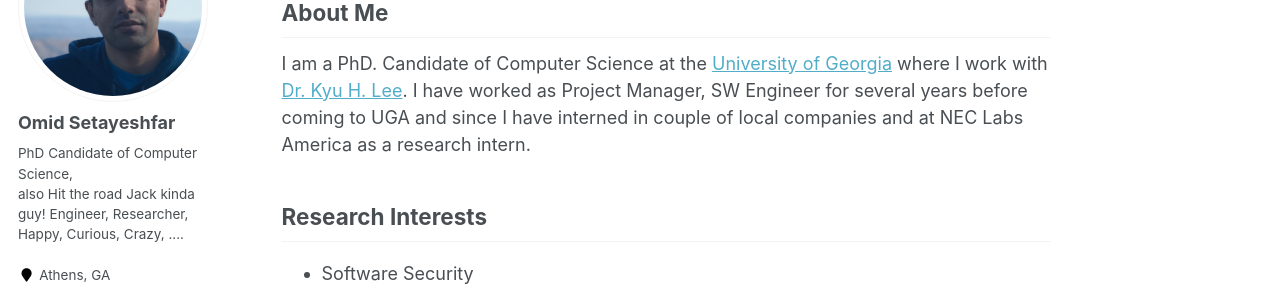
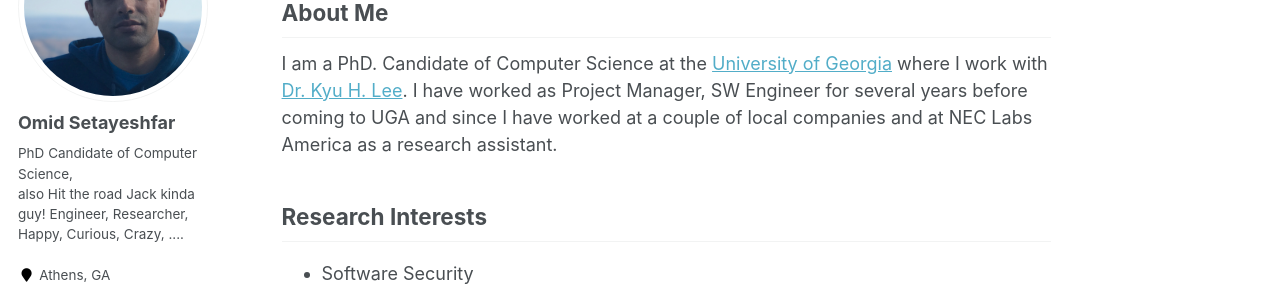
Before and after one commit to omid-s/omid-s.github.io, a Jekyll site: the page built from _pages/about.md, in a window 1280 px wide and 1377 px high. Shown: the part 206-499 px from the top of the window. Built offline with Jekyll 4.4.1, drawn with Linux system fonts in a browser that asks for light colours.

Commit message:
changes the summary

```diff
--- a/_pages/about.md
+++ b/_pages/about.md
@@ -13,7 +13,7 @@ redirect_from:
 
 ## About Me
 
-I am a PhD. Candidate of Computer Science at the [University of Georgia](cs.uga.edu) where I work with [Dr. Kyu H. Lee](http://cobweb.cs.uga.edu/~kyuhlee/). I have worked as Project Manager, SW Engineer for several years before coming to UGA and since I have interned in couple of local companies and at NEC Labs America as a research intern.
+I am a PhD. Candidate of Computer Science at the [University of Georgia](cs.uga.edu) where I work with [Dr. Kyu H. Lee](http://cobweb.cs.uga.edu/~kyuhlee/). I have worked as Project Manager, SW Engineer for several years before coming to UGA and since I have worked at a couple of local companies and at NEC Labs America as a research assistant.
 
 
 ## Research Interests
```
